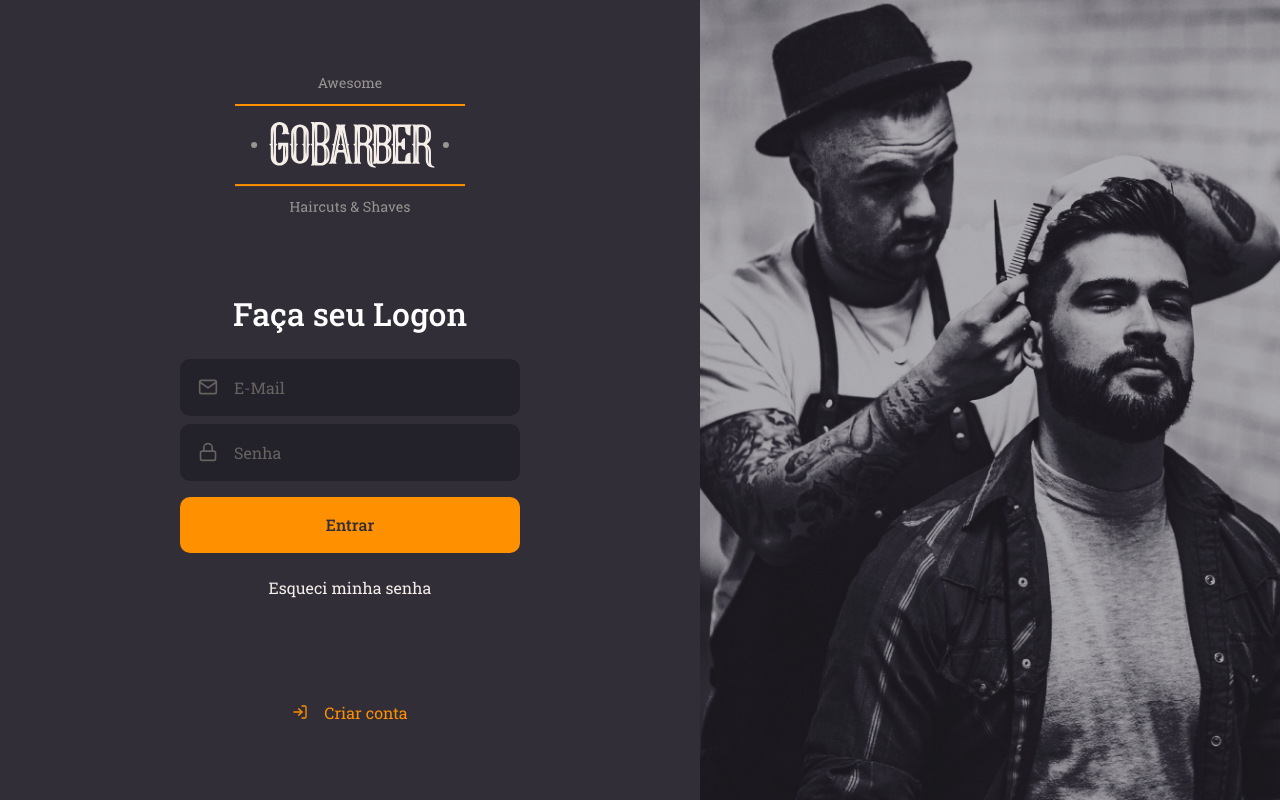
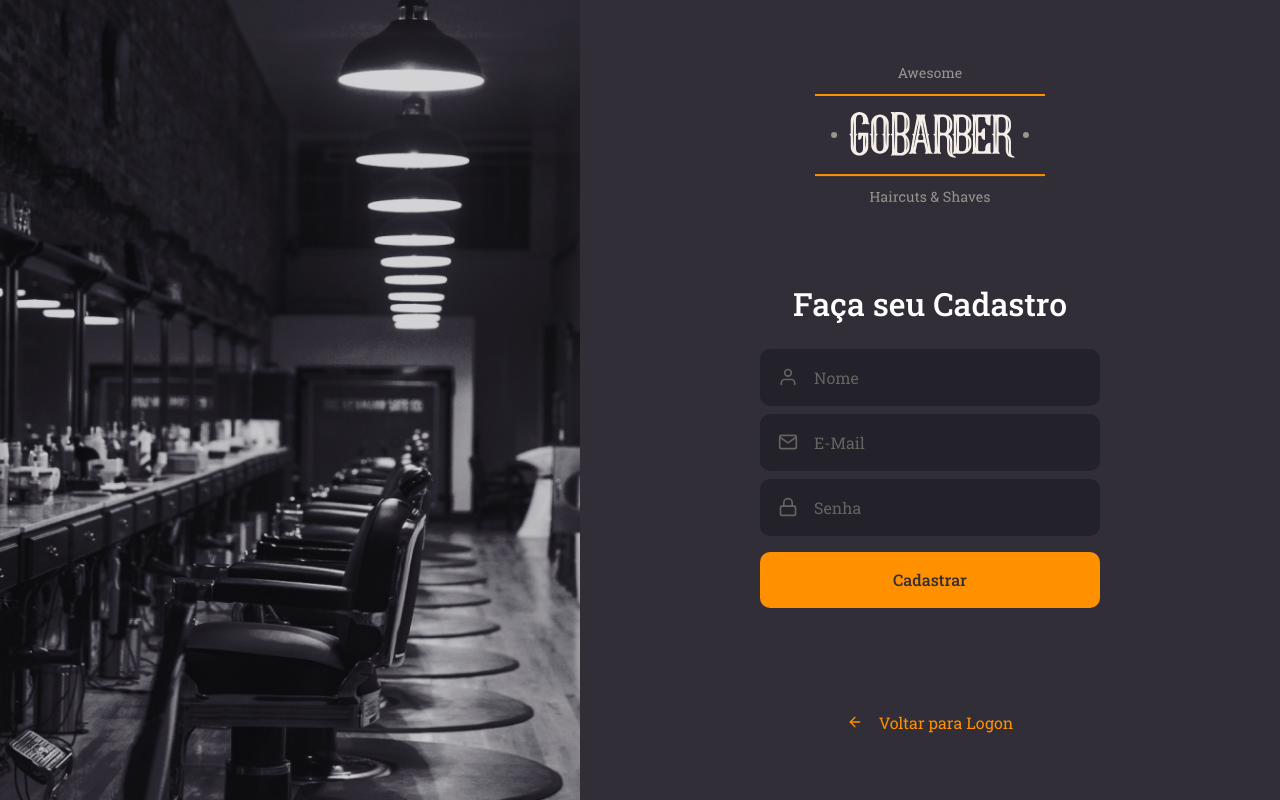
Before and after one commit to liquuid/easy-barber-web, a React (Create React App) app: page /signup in a window 1280 px wide. Built offline with nearby package versions, Linux system fonts and the light colour scheme.

Commit message:
signup form

```diff
--- a/src/App.tsx
+++ b/src/App.tsx
@@ -1,10 +1,10 @@
 import React from 'react';
 import GlobalStyle from './styles/global';
-import SignIn from './pages/SignIn';
+import SignUp from './pages/SignUp';
 
 const App: React.FC = () => (
     <>
-        <SignIn></SignIn>
+        <SignUp></SignUp>
         <GlobalStyle/>
     </>
 );
--- /dev/null
+++ b/src/pages/SignUp/index.tsx
@@ -0,0 +1,27 @@
+import React from 'react';
+import {FiArrowLeft , FiMail , FiUser, FiLock } from 'react-icons/fi';
+import logoImg from '../../assets/logo.svg';
+import { Container, Content, Background } from './styles';
+import Input from '../../components/Input';
+import Button from '../../components/Button';
+
+const SignUp: React.FC = () => (
+<Container>
+    <Background />
+    <Content>
+        <img src={logoImg} alt="Easy Barber"/>
+        <form>
+            <h1>Faça seu Cadastro</h1>
+            <Input name="name" icon={FiUser} placeholder="Nome"/>
+            <Input name="email" icon={FiMail} placeholder="E-Mail"/>
+            <Input name="password" icon={FiLock} placeholder="Senha" />
+            <Button name="submit">Cadastrar</Button>
+        </form>
+
+        <a href="login"><FiArrowLeft/>Voltar para Logon</a>
+    </Content>
+
+</Container>
+
+);
+export default SignUp;
--- /dev/null
+++ b/src/pages/SignUp/styles.ts
@@ -0,0 +1,61 @@
+import styled from 'styled-components';
+import signUpBG from '../../assets/sign-up-bg.png';
+import {shade} from 'polished';
+
+export const Container = styled.div`
+    height: 100vh;
+    display: flex;
+    align-items: stretch;
+`;
+
+export const Content = styled.div`
+    display: flex;
+    flex-direction: column;
+    align-items: center;
+    place-content: center;
+    width: 100%;
+    max-width: 700px;
+    form {
+        margin: 80px 0;
+        width: 340px;
+        text-align: center;
+        h1 {
+            margin-bottom: 24px;
+        }
+
+        a {
+            color: #F4EDE8;
+            display: block;
+            margin-top: 24px;
+            text-decoration: none;
+            transition: color 0.2s;
+            &:hover{
+                color: ${shade(0.2, '#F4EDE8')};
+            }
+        }
+
+    }
+    > a {
+
+        color: #FF9000;
+        display: block;
+        margin-top: 24px;
+        text-decoration: none;
+        transition: color 0.2s;
+        display: flex;
+        align-items: center;
+        &:hover{
+            color: ${shade(0.2, '#FF9000')};
+
+        }
+        svg {
+            margin-right: 16px;
+        }
+    }
+`;
+
+export const Background = styled.div`
+    flex: 1;
+    background: url(${signUpBG}) no-repeat center;
+    background-size: cover;
+`;
```
Also changed, not shown: src/assets/sign-up-bg.png (added).
